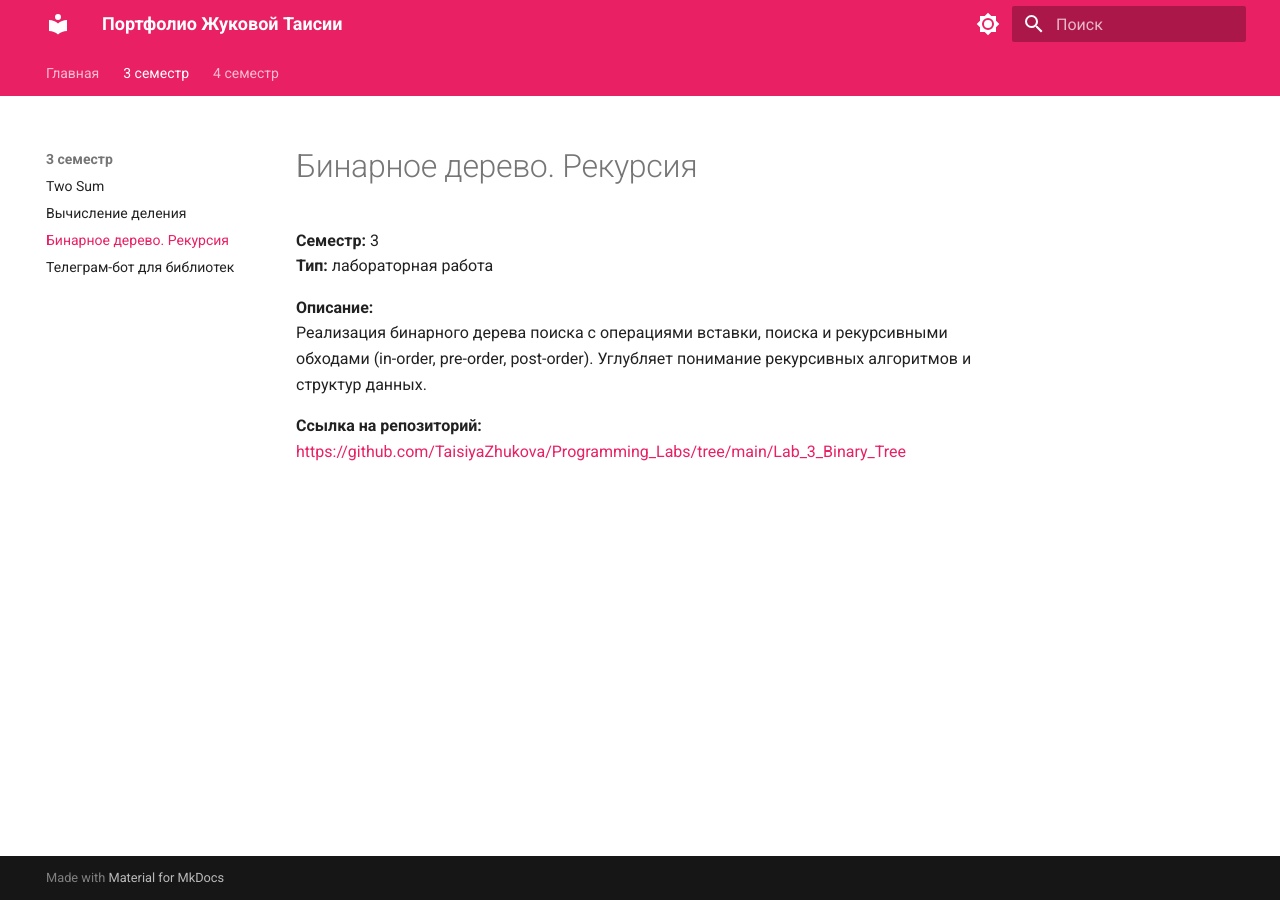
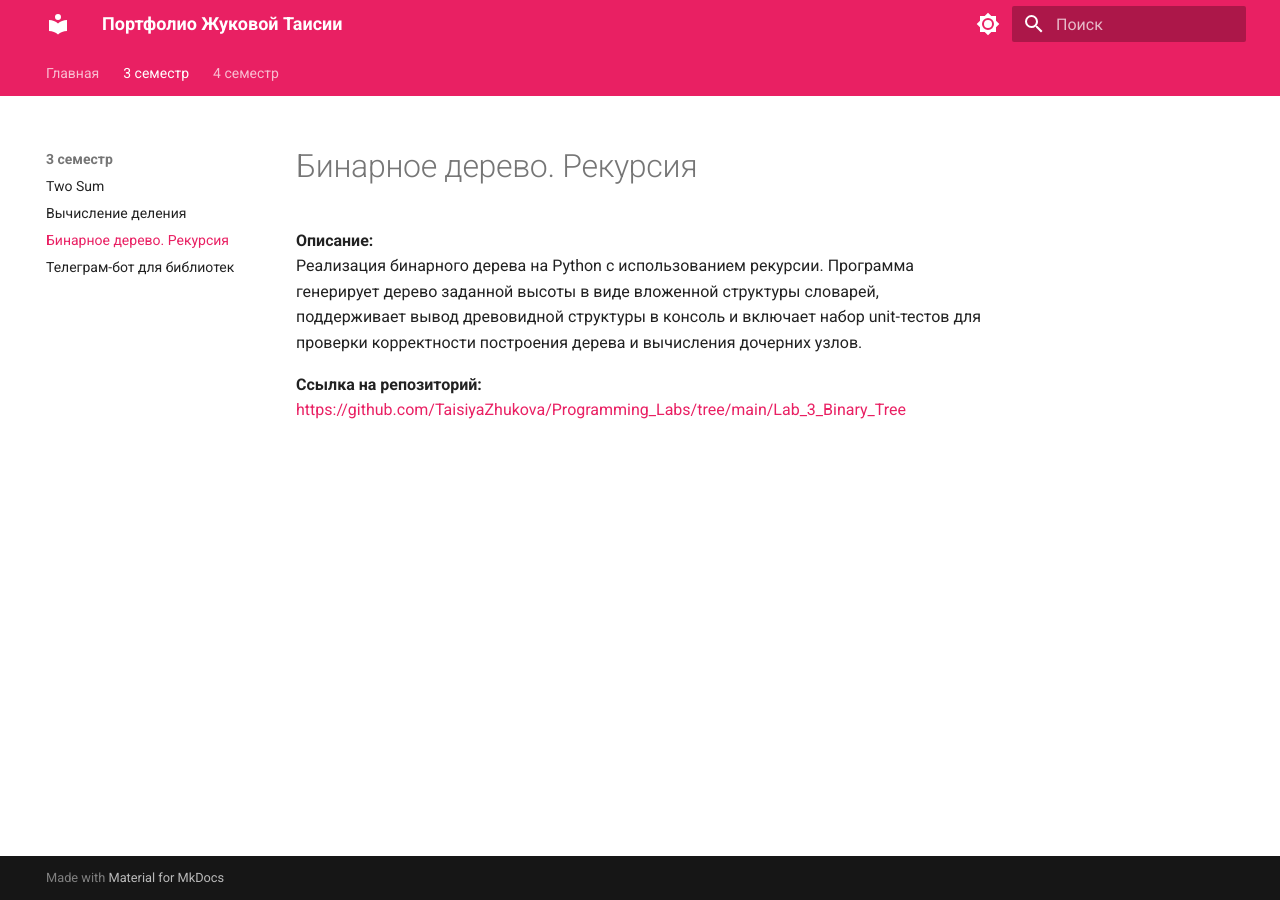
Before and after one commit to TaisiyaZhukova/portfolio-site, an MkDocs documentation site: the page built from docs/projects/binary_tree_recursion.md, in a window 1280 px wide. Built offline with MkDocs 1.6.1 and Material for MkDocs 9.7.7, drawn with Linux system fonts in a browser that asks for light colours.

Commit message:
Update binary_tree_recursion.md

```diff
--- a/docs/projects/binary_tree_recursion.md
+++ b/docs/projects/binary_tree_recursion.md
@@ -1,10 +1,7 @@
 # Бинарное дерево. Рекурсия
 
-**Семестр:** 3
-**Тип:** лабораторная работа
-
 **Описание:**
-Реализация бинарного дерева поиска с операциями вставки, поиска и рекурсивными обходами (in-order, pre-order, post-order). Углубляет понимание рекурсивных алгоритмов и структур данных.
+Реализация бинарного дерева на Python с использованием рекурсии. Программа генерирует дерево заданной высоты в виде вложенной структуры словарей, поддерживает вывод древовидной структуры в консоль и включает набор unit-тестов для проверки корректности построения дерева и вычисления дочерних узлов.
 
 **Ссылка на репозиторий:**
 [https://github.com/TaisiyaZhukova/Programming_Labs/tree/main/Lab_3_Binary_Tree](https://github.com/TaisiyaZhukova/Programming_Labs/tree/main/Lab_3_Binary_Tree)
```
